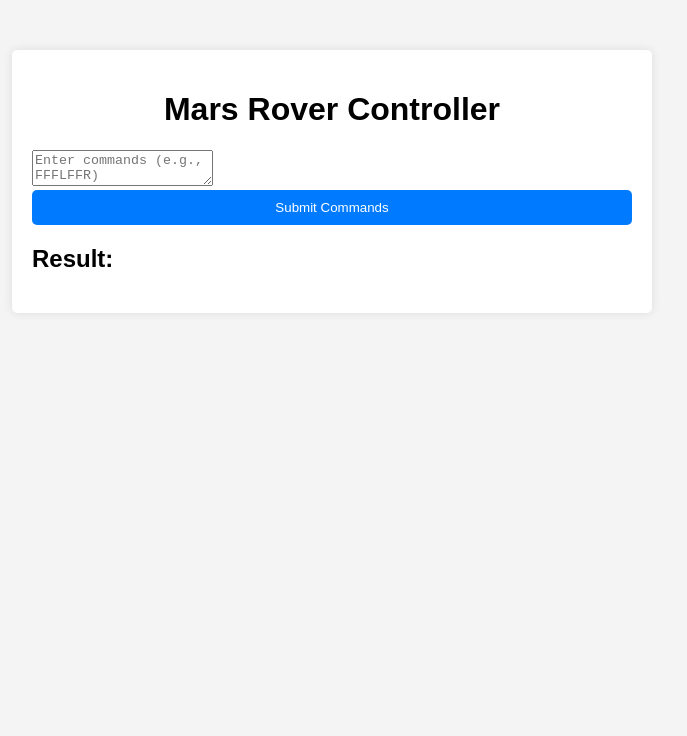
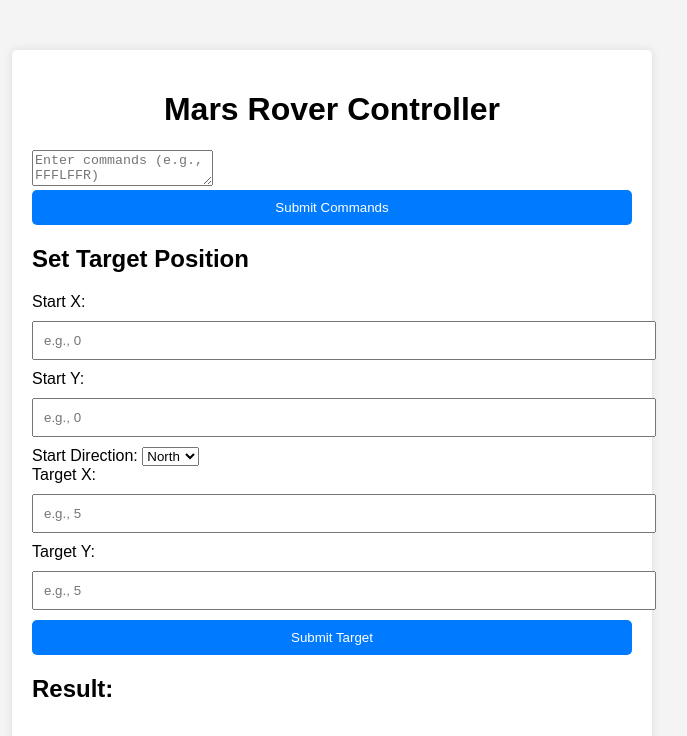
Before and after one commit to habiba-darwish/Mars-Rover, a website: page public/index.html in a window 1280 px wide. Shown: the whole page, without its empty margins (308-995 px from the left). Drawn offline with Linux system fonts and the light colour scheme.

Commit message:
part 3 updates

```diff
--- a/public/index.html
+++ b/public/index.html
@@ -9,8 +9,35 @@
 <body>
     <div class="container">
         <h1>Mars Rover Controller</h1>
+
+        <!-- Command Input Section -->
         <textarea id="commandInput" placeholder="Enter commands (e.g., FFFLFFR)"></textarea>
-        <button id="submitButton">Submit Commands</button>
+        <button id="submitCommandButton">Submit Commands</button>
+
+        <!-- Target Input Section -->
+        <h2>Set Target Position</h2>
+        <label for="startX">Start X:</label>
+        <input type="number" id="startX" placeholder="e.g., 0">
+
+        <label for="startY">Start Y:</label>
+        <input type="number" id="startY" placeholder="e.g., 0">
+
+        <label for="startDirection">Start Direction:</label>
+        <select id="startDirection">
+            <option value="North">North</option>
+            <option value="East">East</option>
+            <option value="South">South</option>
+            <option value="West">West</option>
+        </select><br>
+
+        <label for="targetX">Target X:</label>
+        <input type="number" id="targetX" placeholder="e.g., 5">
+
+        <label for="targetY">Target Y:</label>
+        <input type="number" id="targetY" placeholder="e.g., 5">
+
+        <button id="submitTargetButton">Submit Target</button>
+
         <h2>Result:</h2>
         <pre id="resultOutput"></pre>
     </div>
```
